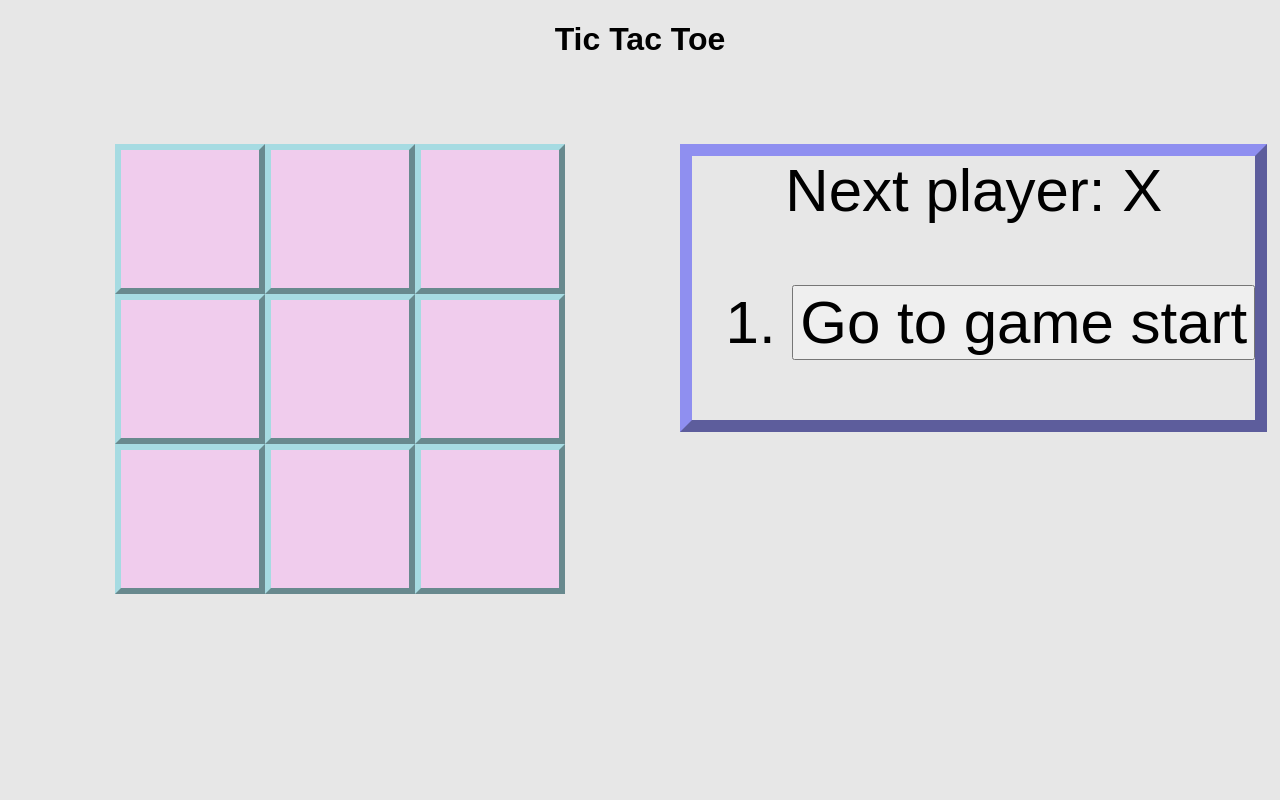
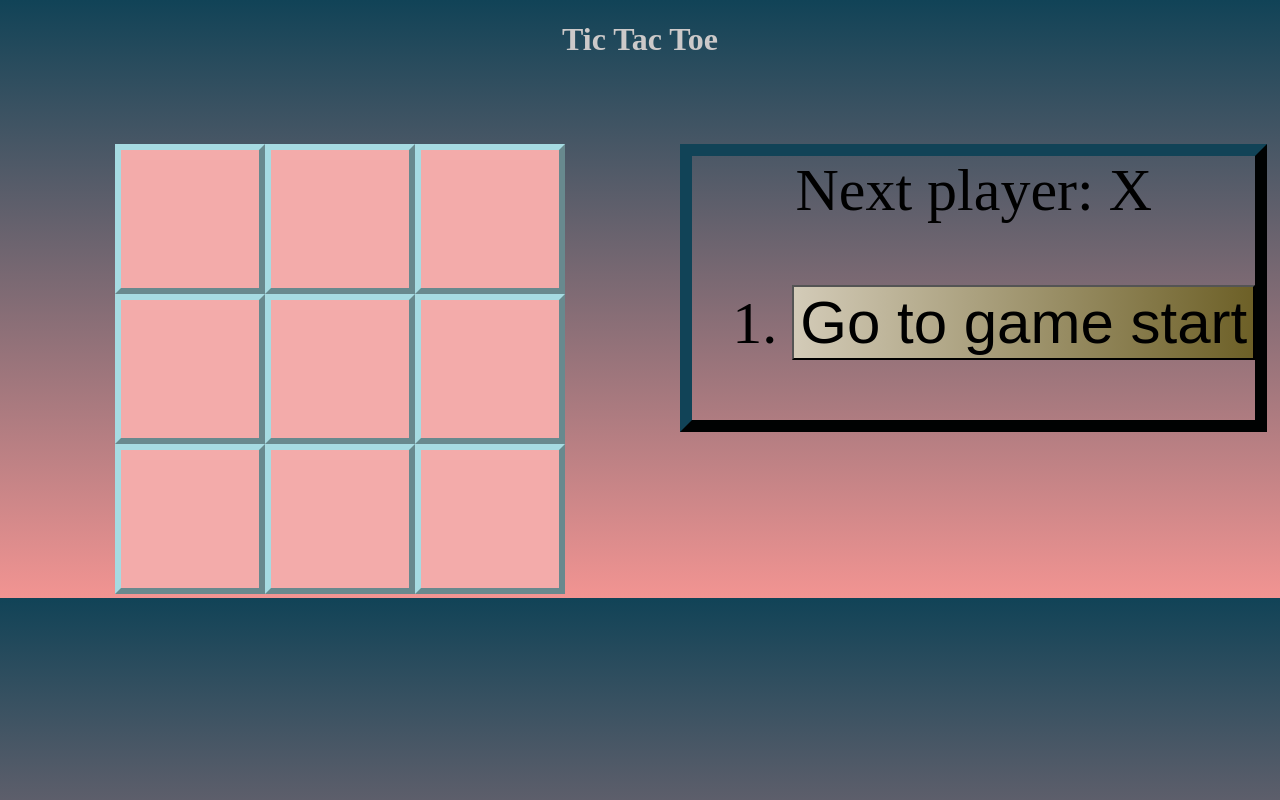
Before and after one commit to efriedla/reactpractice, a React (Create React App) app: page / in a window 1280 px wide. Built offline with nearby package versions, Linux system fonts and the light colour scheme.

Commit message:
added styling to tic tac toe

```diff
--- a/src/TickTackToe/TickTackToe.css
+++ b/src/TickTackToe/TickTackToe.css
@@ -111,9 +111,15 @@
 
 }
 @media only screen and (max-width: 2600px){
+  body{
+    background: #114357; /* fallback for old browsers */
+    background: -webkit-linear-gradient(to bottom, #114357, #f29492); /* Chrome 10-25, Safari 5.1-6 */
+    background: linear-gradient(to bottom, #114357, #f29492); /* W3C, IE 10+/ Edge, Firefox 16+, Chrome 26+, Opera 12+, Safari 7+ */
+    font-family: 'Bellefair', serif;
+  }
   .tgame-info{
     display:inline-block;
-    border: 12px rgb(143, 143, 240) outset;
+    border: 12px #114357 outset;
     min-height: 100px;
     float:right;
     margin-right:1%;
@@ -122,6 +128,9 @@
   }
   .tgame-info button{
     font-size: 60px;
+    background: #6d6027; /* fallback for old browsers */
+    background: -webkit-linear-gradient(to left, #6d6027, #d3cbb8); /* Chrome 10-25, Safari 5.1-6 */
+    background: linear-gradient(to left, #6d6027, #d3cbb8); /* W3C, IE 10+/ Edge, Firefox 16+, Chrome 26+, Opera 12+, Safari 7+ */
 
   }
 
@@ -134,8 +143,9 @@
     min-height: 150px;
     min-width: 150px;
     float:left;
-    background: rgb(240, 204, 237);
+    background: #f3abaa;
     font-size: 60px;
+    font-family: 'Merriweather', serif;
 
 
   }
@@ -153,4 +163,8 @@
   .tstatus {
     margin-bottom: 10px;
   }
+  .tgame h1{
+    color: rgb(204, 201, 201);
+    font-family: 'Bellefair', serif;
+  }
 }
```
